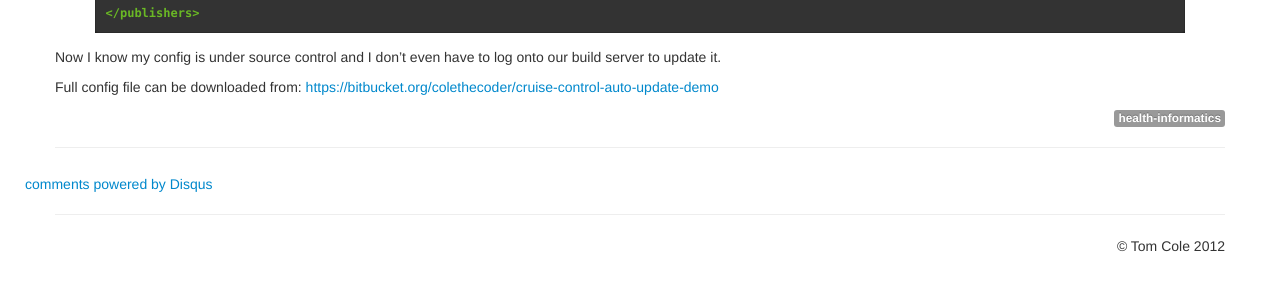
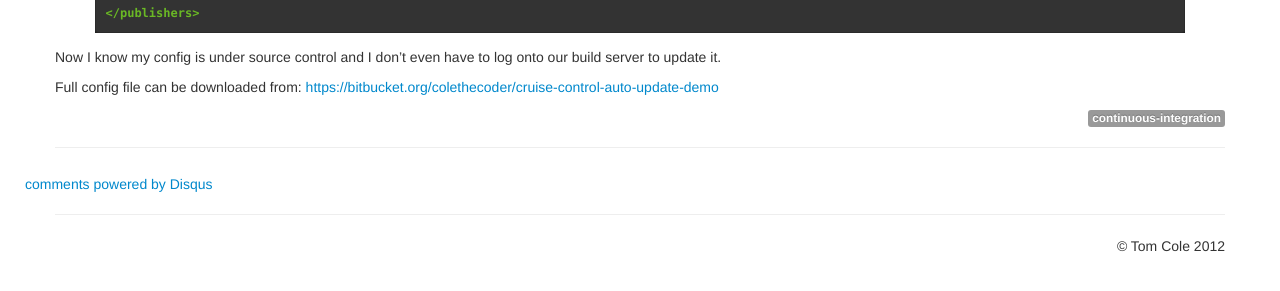
Before and after one commit to colethecoder/colethecoder.github.com, a Jekyll site: the page built from _posts/2013-01-19-Cruise-Control-Net-Self-Updating-Config.md, in a window 1280 px wide and 1147 px high. Shown: the part 841-1132 px from the top of the window. Built offline with Jekyll 4.4.1, drawn with Linux system fonts in a browser that asks for light colours; Markdown is read by kramdown in place of the engine named in the settings; comment, search, counter and statistics services are not loaded.

Commit message:
fixed tagging

```diff
--- a/_posts/2013-01-19-Cruise-Control-Net-Self-Updating-Config.md
+++ b/_posts/2013-01-19-Cruise-Control-Net-Self-Updating-Config.md
@@ -1,7 +1,7 @@
 ---
 layout: post
 title: Cruise Control .Net Self Updating Config
-tags: health-informatics
+tags: continuous-integration
 ---
 
 I'm a massive advocate of continuous integration (CI). I set up a build server for my team a few years ago and it really changed the way we worked for the better. Cruise Control .Net was the first CI software I used and despite flirting with the likes of TeamCity, FAKE and even TFS I always end up returning to Cruise Control because at the moment it does just enough for what I need and is easy to extend with plugins or Powershell when my requirements are a bit more complex.
```
